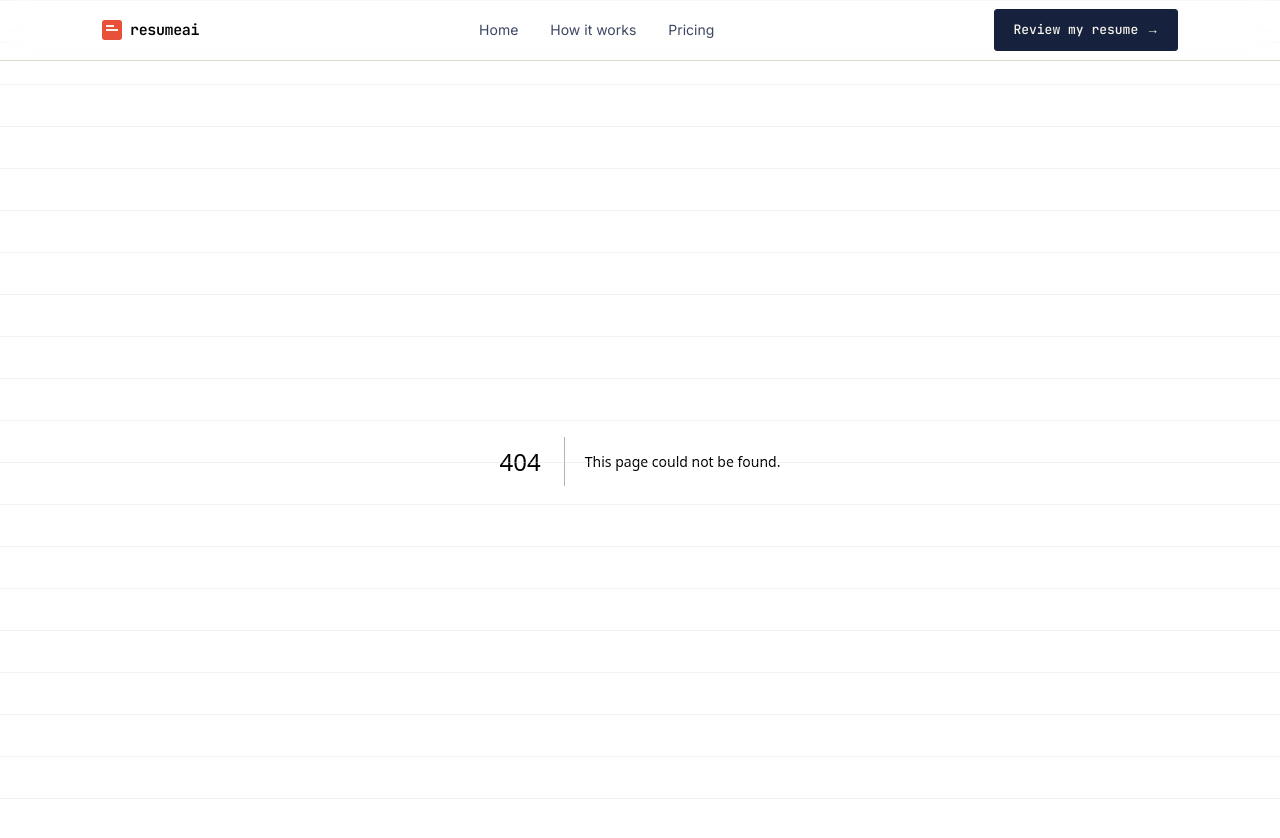
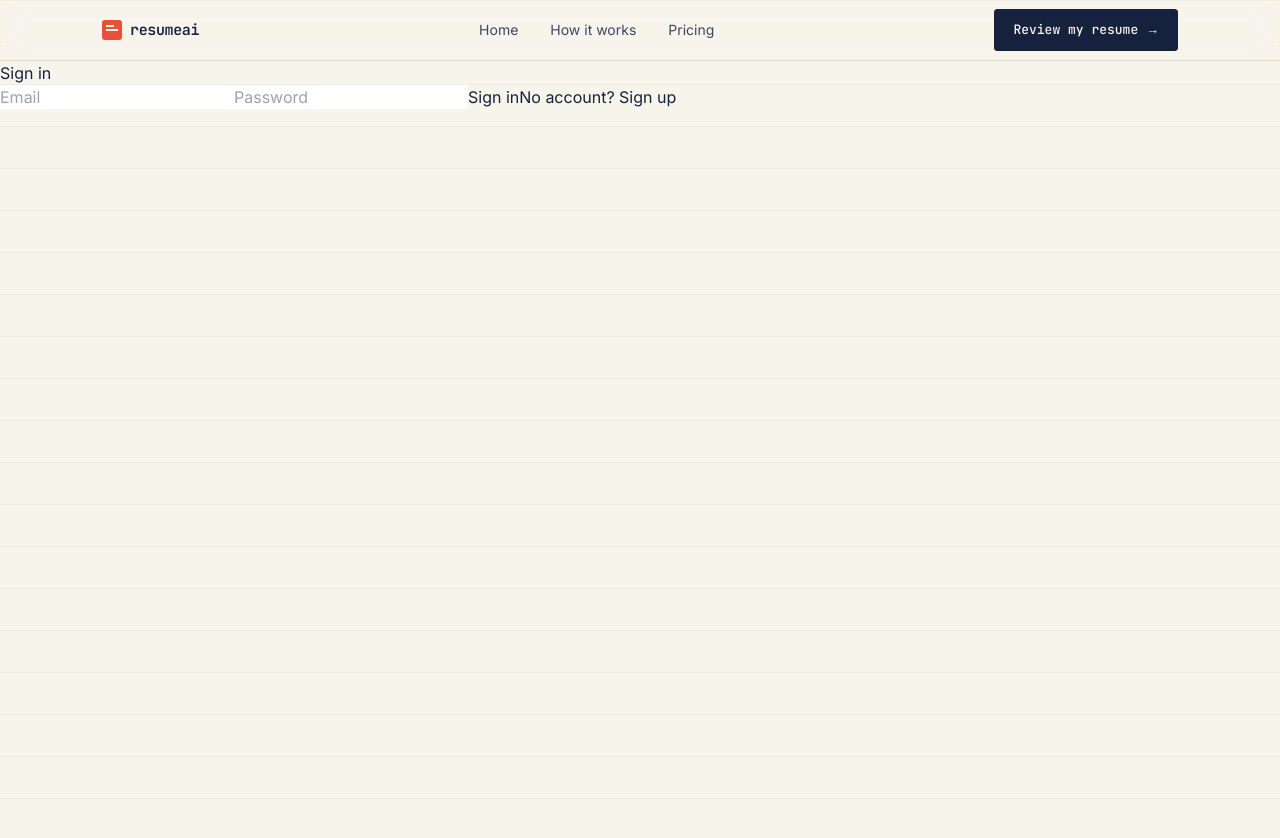
Before and after one commit to abcd56789yathish-design/resumeqo, a Next.js app: page /login in a window 1280 px wide. Before the commit this address had no page. Shown: the top 838 px of the page. After the commit the page ends 800 px from the top, so only its background shows below. Built offline with nearby package versions, Linux system fonts and the light colour scheme.

Commit message:
Add login page with Supabase auth

```diff
--- /dev/null
+++ b/app/login/page.tsx
@@ -0,0 +1,35 @@
+"use client";
+
+import { createClient } from "@/utils/supabase/client";
+import { useRouter } from "next/navigation";
+import { useState } from "react";
+
+export default function LoginPage() {
+  const router = useRouter();
+  const [email, setEmail] = useState("");
+  const [password, setPassword] = useState("");
+  const [error, setError] = useState("");
+
+  async function handleLogin() {
+    const supabase = createClient();
+    const { error } = await supabase.auth.signInWithPassword({ email, password });
+    if (error) return setError(error.message);
+    router.push("/review");
+  }
+
+  return (
+    <div>
+      <h1>Sign in</h1>
+      <input value={email} onChange={(e) => setEmail(e.target.value)} placeholder="Email" />
+      <input
+        value={password}
+        onChange={(e) => setPassword(e.target.value)}
+        placeholder="Password"
+        type="password"
+      />
+      {error && <p>{error}</p>}
+      <button onClick={handleLogin}>Sign in</button>
+      <a href="/signup">No account? Sign up</a>
+    </div>
+  );
+}
--- a/package.json
+++ b/package.json
@@ -23,6 +23,8 @@
     "stripe": "^22.3.0"
   },
   "devDependencies": {
+    "@types/node": "26.1.0",
+    "@types/react": "19.2.17",
     "eslint": "^8",
     "eslint-config-next": "14.2.35",
     "postcss": "^8",
```
Also changed, not shown: tsconfig.json (added, +38 -0 lines), 1 other file (tests, documents, lock files or other folders).
